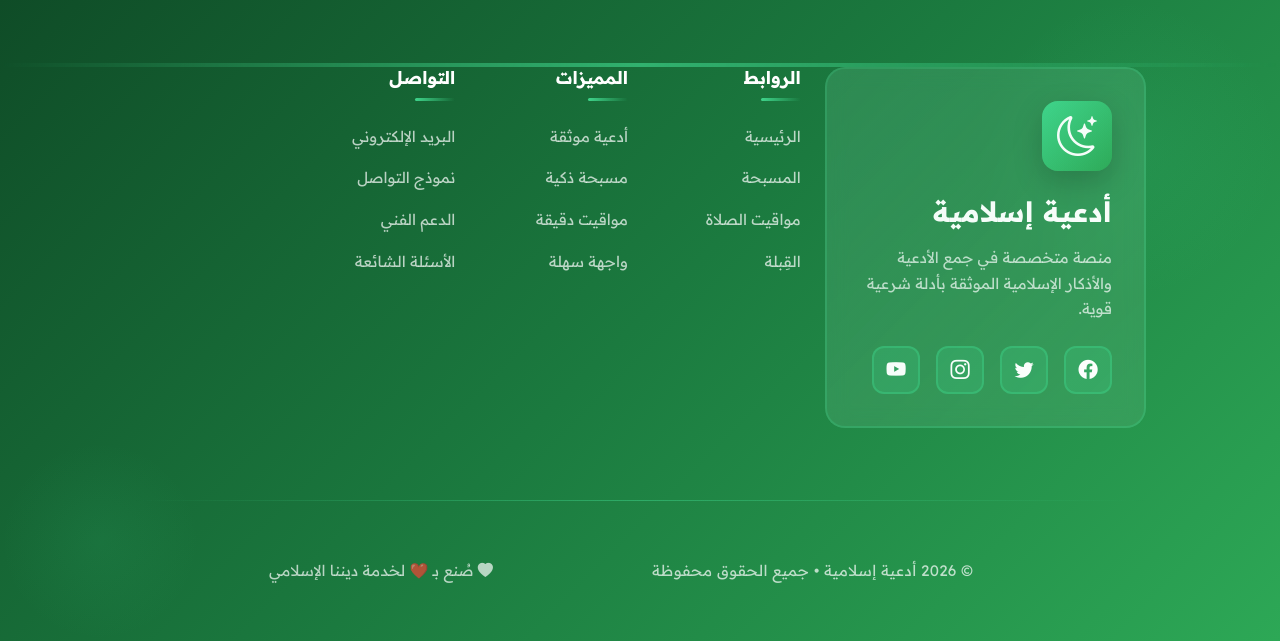
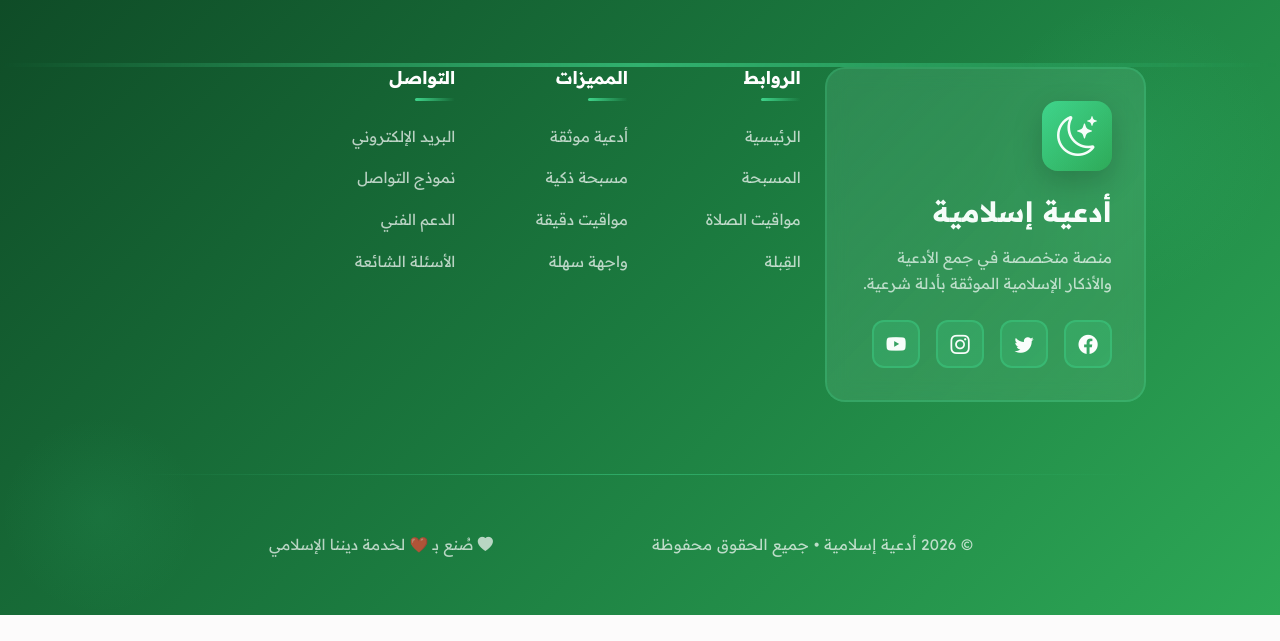
Before and after one commit to alghamdihani7-jpg/Islamify, a Flask app: page /azkar/evening in a window 1280 px wide. Shown: the part 5740-6381 px from the top of the page. After the commit the page ends 6355 px from the top, so only its background shows below. Run offline with Flask 3, Linux system fonts and the light colour scheme.

Commit message:
Update base.html

```diff
--- a/templates/base.html
+++ b/templates/base.html
@@ -92,7 +92,7 @@
               </div>
               <h3 class="brand-title">أدعية إسلامية</h3>
               <p class="brand-description">
-                منصة متخصصة في جمع الأدعية والأذكار الإسلامية الموثقة بأدلة شرعية قوية.
+                منصة متخصصة في جمع الأدعية والأذكار الإسلامية الموثقة بأدلة شرعية.
               </p>
               <div class="social-links-footer">
                 <a href="#" class="social-link-icon" title="Facebook">
```
